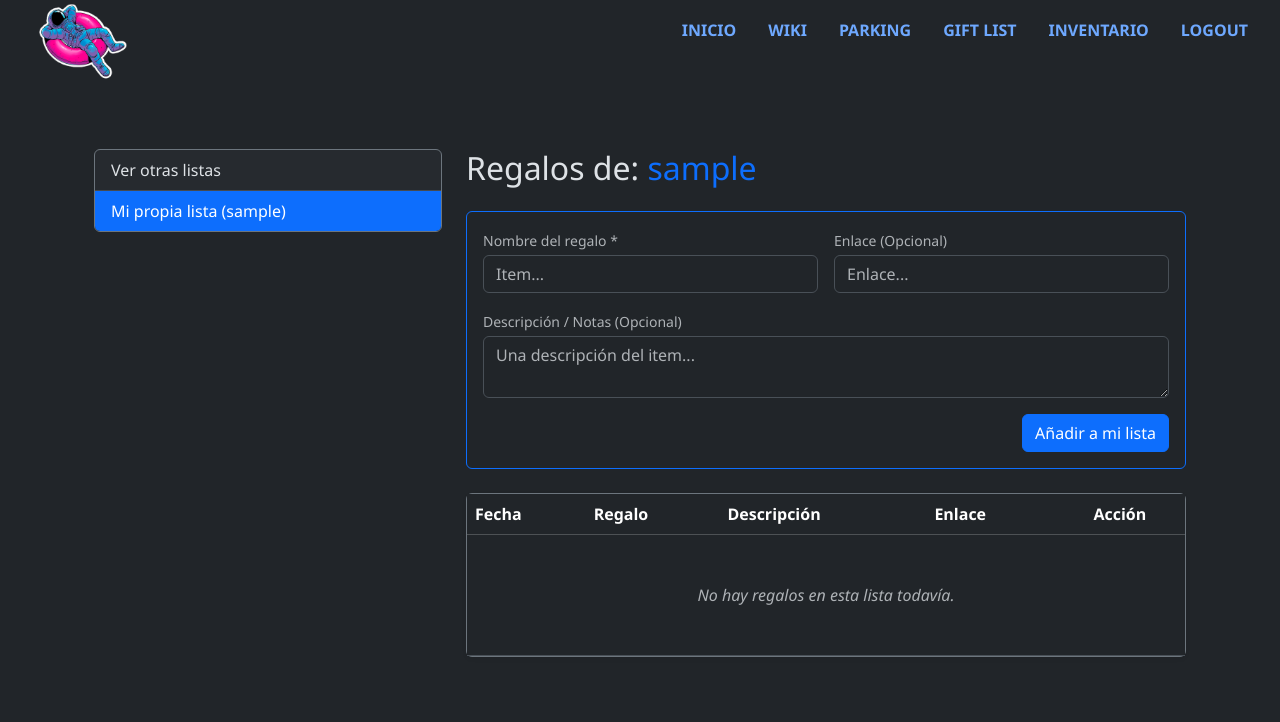
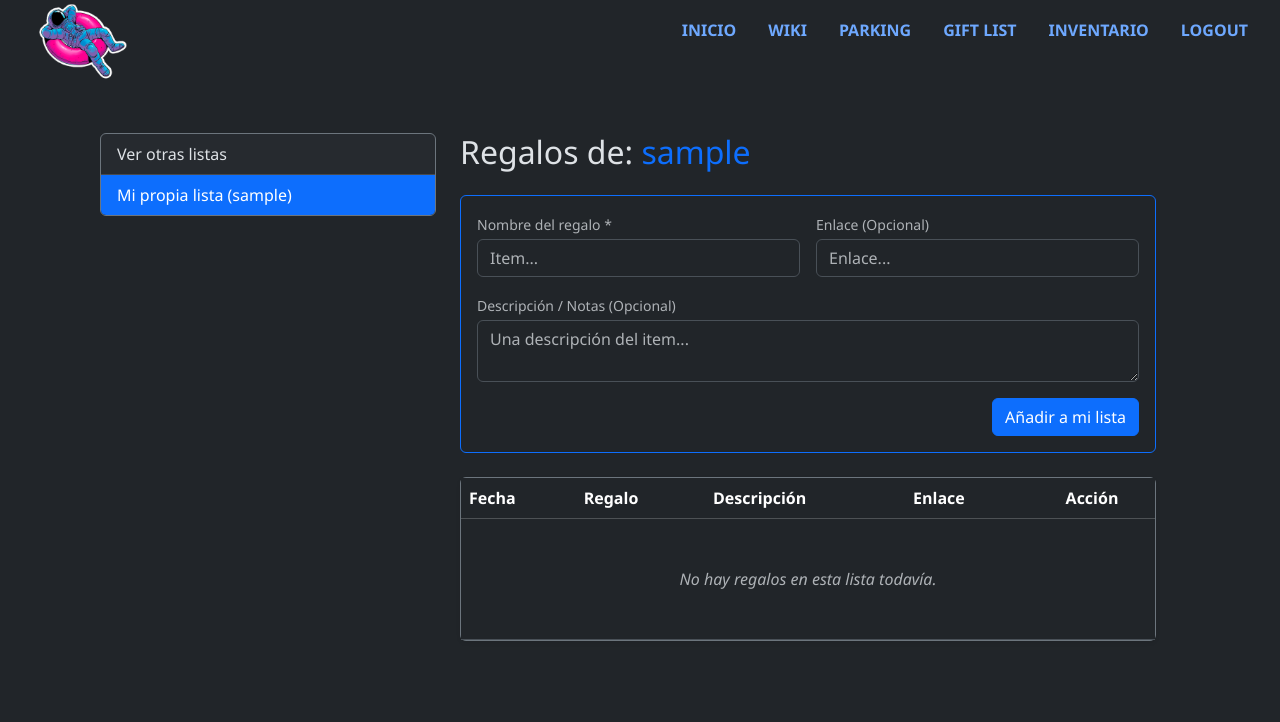
Before and after one commit to adriru20/www, a PHP site: page /apps/giftlist/ in a window 1280 px wide. Shown: the part 17-739 px from the top of the page. Run offline with PHP 8.4, Linux system fonts and the light colour scheme; the visitor is signed in with stand-in values (Sample User, id 1); data that the repository does not hold is empty.

Commit message:
2026-05-21_update_GiftList - Cambio de class, de .container a .containerB

```diff
--- a/apps/giftlist/index.php
+++ b/apps/giftlist/index.php
@@ -69,7 +69,7 @@ $others = $conn->query("SELECT id, user FROM login_user WHERE id != '$my_id'");
 <body>
   <?php include "{$src}frontend/menu.php"; ?>
 
-  <main class="container my-6">
+  <main class="containerB my-6">
     <div class="row col-md-12">
       <div class="col-md-4 mb-4">
         <div class="card border-secondary">
```
